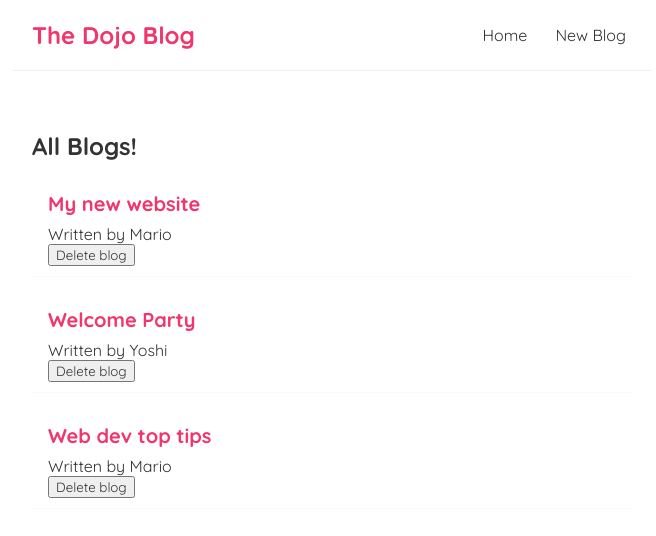
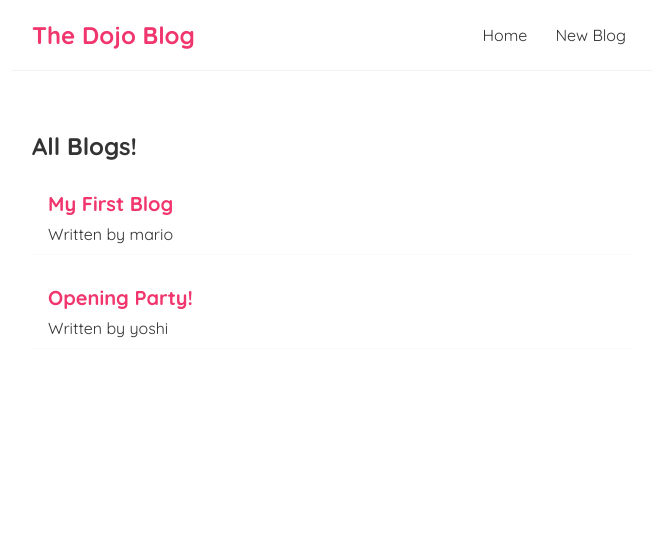
Before and after one commit to NikFarees/dojo-blog, a React (Create React App) app: page / in a window 1280 px wide. Shown: the top 536 px of the page, without its empty margins (308-964 px from the left). Built offline with nearby package versions, Linux system fonts and the light colour scheme; data requests are answered from the project's data file.

Commit message:
#16 - Fetching Data with useEffect

```diff
--- a/src/BlogList.js
+++ b/src/BlogList.js
@@ -1,4 +1,4 @@
-const BlogList = ({ blogs, title, handleDelete }) => {
+const BlogList = ({ blogs, title }) => {
 
     return (
         <div className="blog-list">
@@ -7,7 +7,6 @@ const BlogList = ({ blogs, title, handleDelete }) => {
                 <div className="blog-preview" key={blog.id}>
                     <h2>{blog.title}</h2>
                     <p>Written by {blog.author}</p>
-                    <button onClick={() => handleDelete(blog.id)}>Delete blog</button>
                 </div>
             ))}
         </div>
--- a/src/Home.js
+++ b/src/Home.js
@@ -2,24 +2,24 @@ import { useState, useEffect } from 'react';
 import BlogList from './BlogList';
 
 const Home = () => {
-    const [blogs, setBlogs] = useState([
-        { title: 'My new website', body: 'Lorem ipsum dolor sit amet, consectetur adipiscing elit.', author: 'Mario', id: 1 },
-        { title: 'Welcome Party', body: 'Lorem ipsum dolor sit amet, consectetur adipiscing elit.', author: 'Yoshi', id: 2 },
-        { title: 'Web dev top tips', body: 'Lorem ipsum dolor sit amet, consectetur adipiscing elit.', author: 'Mario', id: 3 },
-    ]);
+    const [blogs, setBlogs] = useState(null);
 
-    const handleDelete = (id) => {
-        const newBlogs = blogs.filter(blog => blog.id !== id);
-        setBlogs(newBlogs);
-    }
-
+    // Fetch blogs from the server
     useEffect(() => {
-        console.log('use effect ran');
+        fetch('http://localhost:8000/blogs')
+            .then(res => {
+                return res.json();
+            })
+            .then(data => {
+                console.log(data);
+                setBlogs(data);
+            })
     }, []);
 
     return (
         <div className="home">
-            <BlogList blogs={blogs} title="All Blogs!" handleDelete={handleDelete} />
+            {/* Render BlogList only if blogs are available */}
+            {blogs && <BlogList blogs={blogs} title="All Blogs!" />}
         </div>
     );
 }
```
